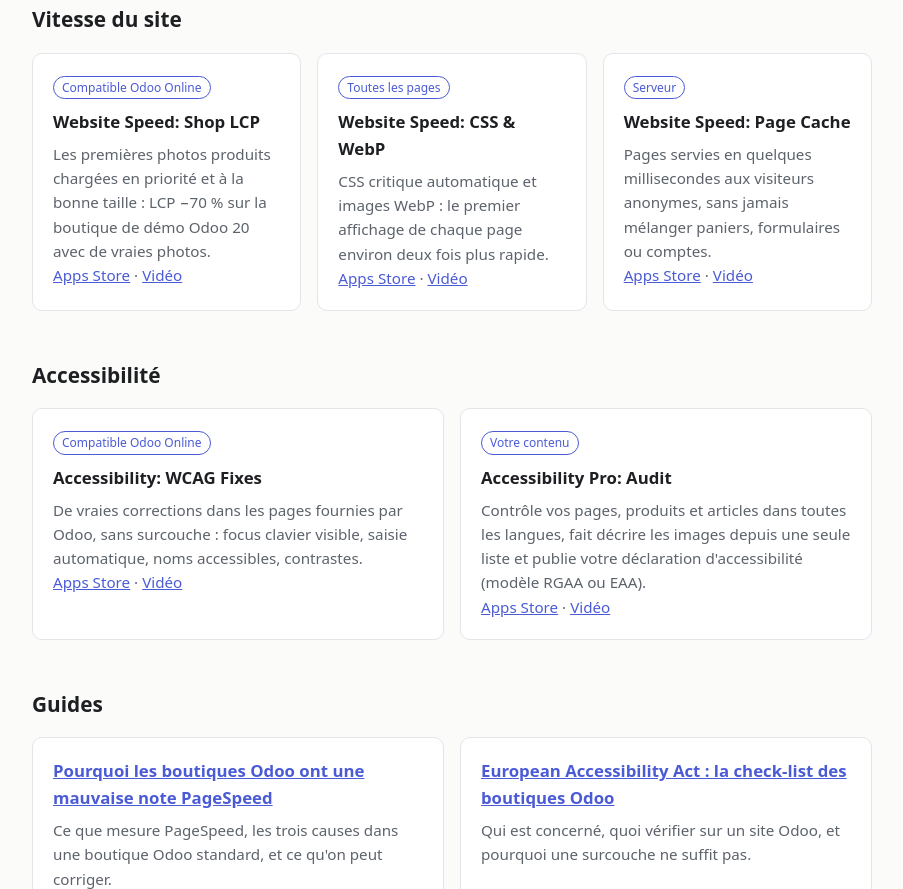
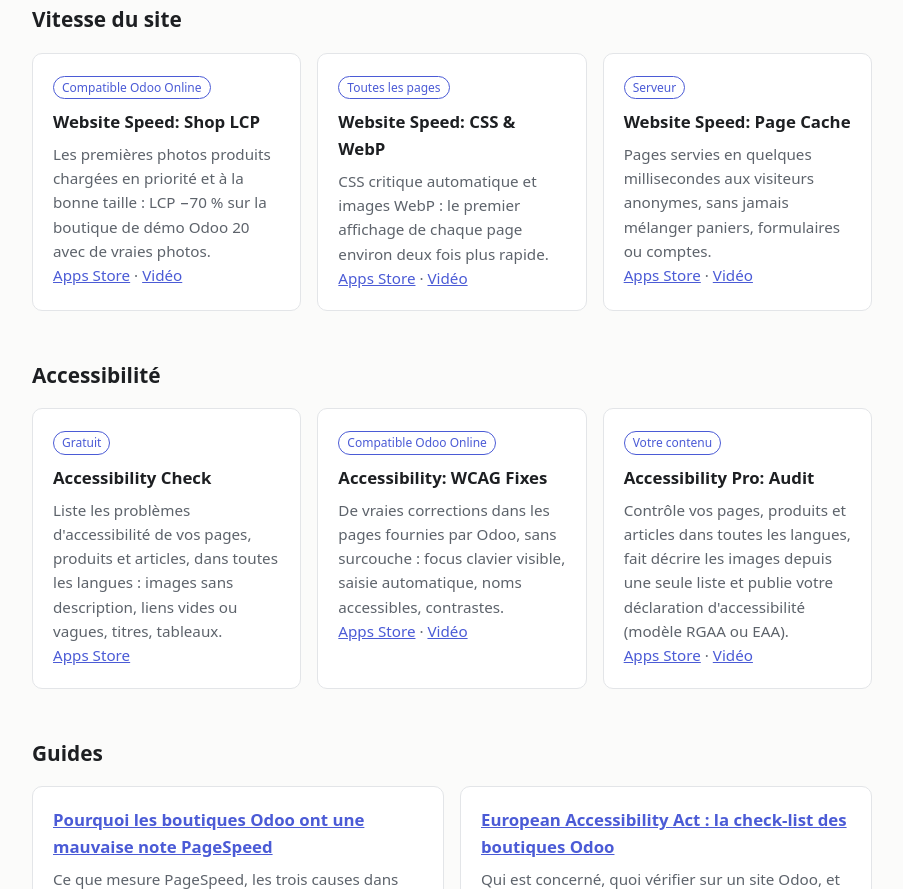
Before and after one commit to DoraNooo/barium-website, a plain HTML site: page fr/index.html in a window 1280 px wide. Shown: the part 449-1338 px from the top of the page, without its empty margins (188-1091 px from the left). Drawn offline with Linux system fonts and the light colour scheme.

Commit message:
Add the free Accessibility Check module
Co-Authored-By: Claude Opus 5.5 <noreply@anthropic.com>
Claude-Session: https://claude.ai/code/session_01LGyUx8PEkwSpNJbRgQSApb

```diff
--- a/fr/index.html
+++ b/fr/index.html
@@ -32,6 +32,8 @@
 <section id="accessibilite">
 <h2>Accessibilité</h2>
 <div class="grid">
+<div class="card"><span class="badge">Gratuit</span><h3>Accessibility Check</h3><p>Liste les problèmes d'accessibilité de vos pages, produits et articles, dans toutes les langues : images sans description, liens vides ou vagues, titres, tableaux.</p>
+<p><a href="https://apps.odoo.com/apps/modules/20.0/barium_website_accessibility_check">Apps Store</a></p></div>
 <div class="card"><span class="badge">Compatible Odoo Online</span><h3>Accessibility: WCAG Fixes</h3><p>De vraies corrections dans les pages fournies par Odoo, sans surcouche : focus clavier visible, saisie automatique, noms accessibles, contrastes.</p>
 <p><a href="https://apps.odoo.com/apps/modules/20.0/barium_website_accessibility_wcag">Apps Store</a> · <a href="https://www.youtube.com/watch?v=j2Ykxhk5wgQ">Vidéo</a></p></div>
 <div class="card"><span class="badge">Votre contenu</span><h3>Accessibility Pro: Audit</h3><p>Contrôle vos pages, produits et articles dans toutes les langues, fait décrire les images depuis une seule liste et publie votre déclaration d'accessibilité (modèle RGAA ou EAA).</p>
```
Also changed, not shown: fr/guides/odoo-accessibilite-eaa.html (+1 -0 lines), guides/odoo-accessibility-eaa.html (+1 -0 lines), index.html (+2 -0 lines).
